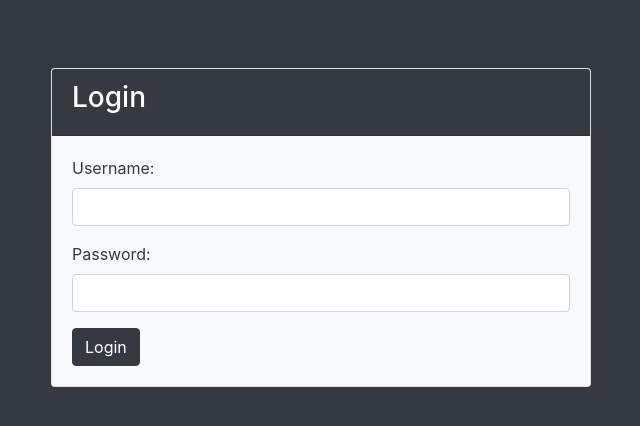
After one commit to venantvr/Python.VirtualBox.Web, a Flask app: page /login in a window 1280 px wide. The commit adds this page. Shown: the top 426 px of the page, without its empty margins (319-959 px from the left). Run offline with Flask 3, Linux system fonts and the light colour scheme; some libraries are stand-ins or nearby versions.

Commit message:
First commit...

```diff
--- a/main.py
+++ b/main.py
@@ -1,9 +1,40 @@
 import re
 import subprocess
 
-from flask import Flask, jsonify, render_template, request
+from flask import Flask, jsonify, render_template, request, session, redirect, url_for, json
 
 app = Flask(__name__)
+
+app.secret_key = 'supersecretkey'
+
+
+@app.before_request
+def require_login():
+    allowed_routes = ['login']
+    if 'username' not in session and request.endpoint not in allowed_routes:
+        return redirect(url_for('login'))
+
+
+@app.route('/login', methods=['GET', 'POST'])
+def login():
+    if request.method == 'POST':
+        username = request.form['username']
+        password = request.form['password']
+
+        with open('credentials.json', 'r') as f:
+            credentials = json.load(f)
+
+        if username == credentials['username'] and password == credentials['password']:
+            session['username'] = username
+            return redirect(url_for('index'))
+
+    return render_template('login.html')
+
+
+@app.route('/logout')
+def logout():
+    session.pop('username', None)
+    return redirect(url_for('login'))
 
 
 @app.route('/')
--- /dev/null
+++ b/requirements.txt
@@ -0,0 +1 @@
+flask~=2.3.3
--- /dev/null
+++ b/static/dark-mode.css
@@ -0,0 +1,24 @@
+    body {
+        padding: 20px;
+        background-color: #121212;  /* Arrière-plan foncé */
+        color: #ffffff;  /* Texte clair */
+    }
+    .list-group-item {
+        display: flex;
+        justify-content: space-between;
+        background-color: #1e1e1e;  /* Arrière-plan plus foncé pour les éléments de liste */
+        color: #ffffff;  /* Texte clair pour les éléments de liste */
+    }
+    button {
+        margin-left: 10px;
+    }
+    h1, h3 {
+        color: #ffffff;  /* Titres clairs */
+    }
+    /* Couleurs pour les boutons */
+    .btn-success {
+        background-color: #388e3c;
+    }
+    .btn-danger {
+        background-color: #d32f2f;
+    }
--- /dev/null
+++ b/templates/login.html
@@ -0,0 +1,36 @@
+<!DOCTYPE html>
+<html>
+<head>
+    <title>Login</title>
+    <link href="https://maxcdn.bootstrapcdn.com/bootstrap/4.5.2/css/bootstrap.min.css" rel="stylesheet">
+    <link href="{{ url_for('static', filename='dark-mode.css') }}" rel="stylesheet" type="text/css">
+</head>
+<body class="bg-dark text-light">
+
+<div class="container">
+    <div class="row justify-content-center">
+        <div class="col-md-6 mt-5">
+            <div class="card">
+                <div class="card-header bg-dark text-light">
+                    <h3>Login</h3>
+                </div>
+                <div class="card-body bg-light text-dark">
+                    <form method="post">
+                        <div class="form-group">
+                            <label for="username">Username:</label>
+                            <input class="form-control" id="username" name="username" required type="text">
+                        </div>
+                        <div class="form-group">
+                            <label for="password">Password:</label>
+                            <input class="form-control" id="password" name="password" required type="password">
+                        </div>
+                        <input class="btn btn-dark" type="submit" value="Login">
+                    </form>
+                </div>
+            </div>
+        </div>
+    </div>
+</div>
+
+</body>
+</html>
```
Also changed, not shown: static/script.js (added, +34 -0 lines), templates/index.html (+27 -47 lines), 1 other file.
